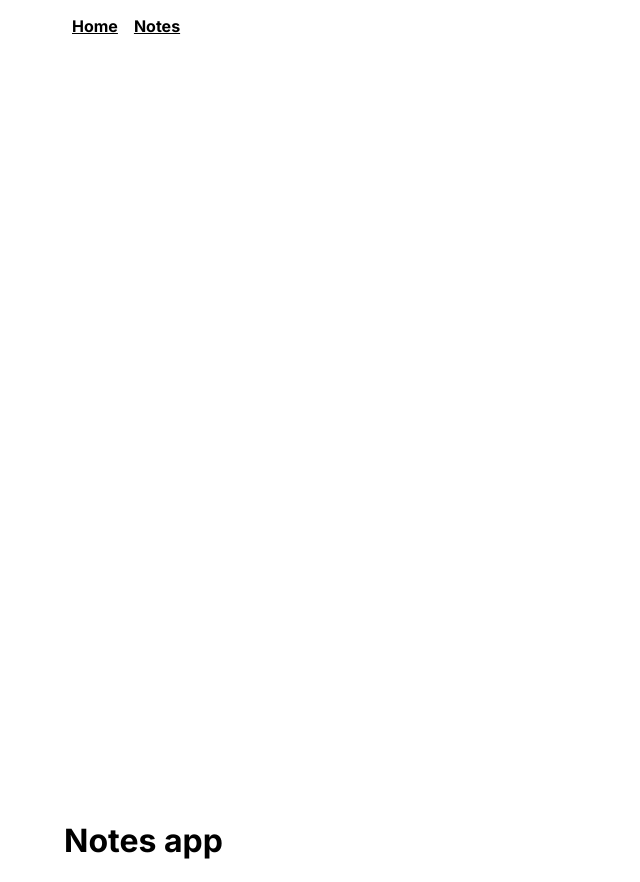
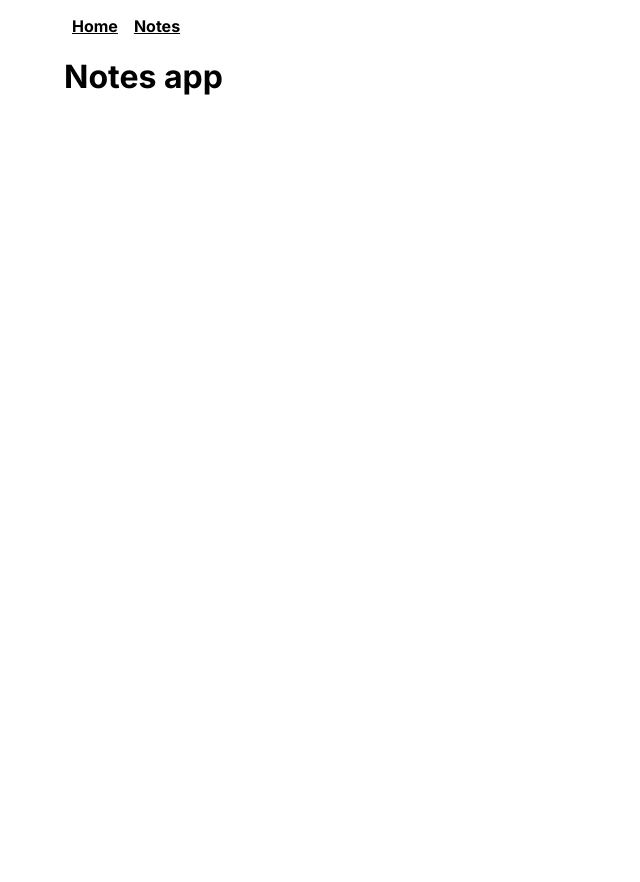
Before and after one commit to Marknjo/next-notes, a Next.js app: page / in a window 1280 px wide. Shown: the whole page, without its empty margins (0-640 px from the left). After the commit the page ends 800 px from the top, so only its background shows below. Built offline with nearby package versions, Linux system fonts and the light colour scheme.

Commit message:
fix root layout children slot position

```diff
--- a/src/app/layout.tsx
+++ b/src/app/layout.tsx
@@ -23,9 +23,8 @@ export default function RootLayout({
             <Link href='/'>Home</Link>
             <Link href='/notes'>Notes</Link>
           </nav>
+          {children}
         </main>
-
-        {children}
       </body>
     </html>
   );
```
